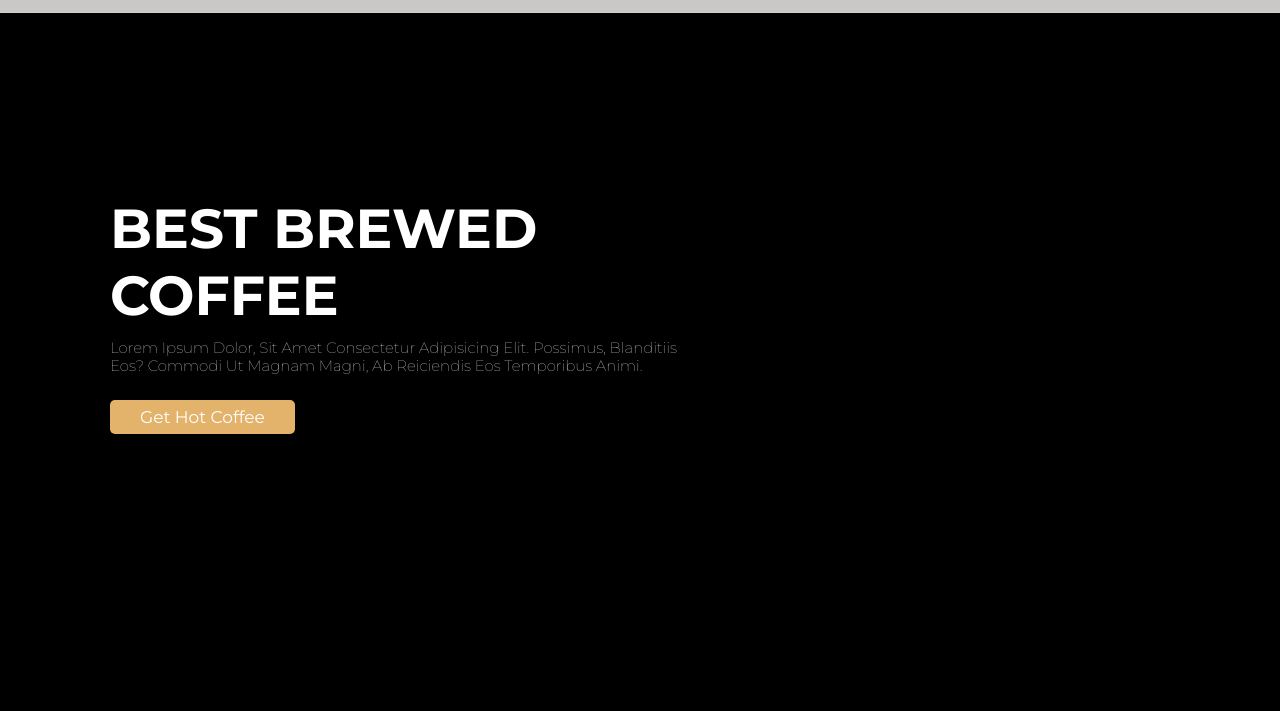
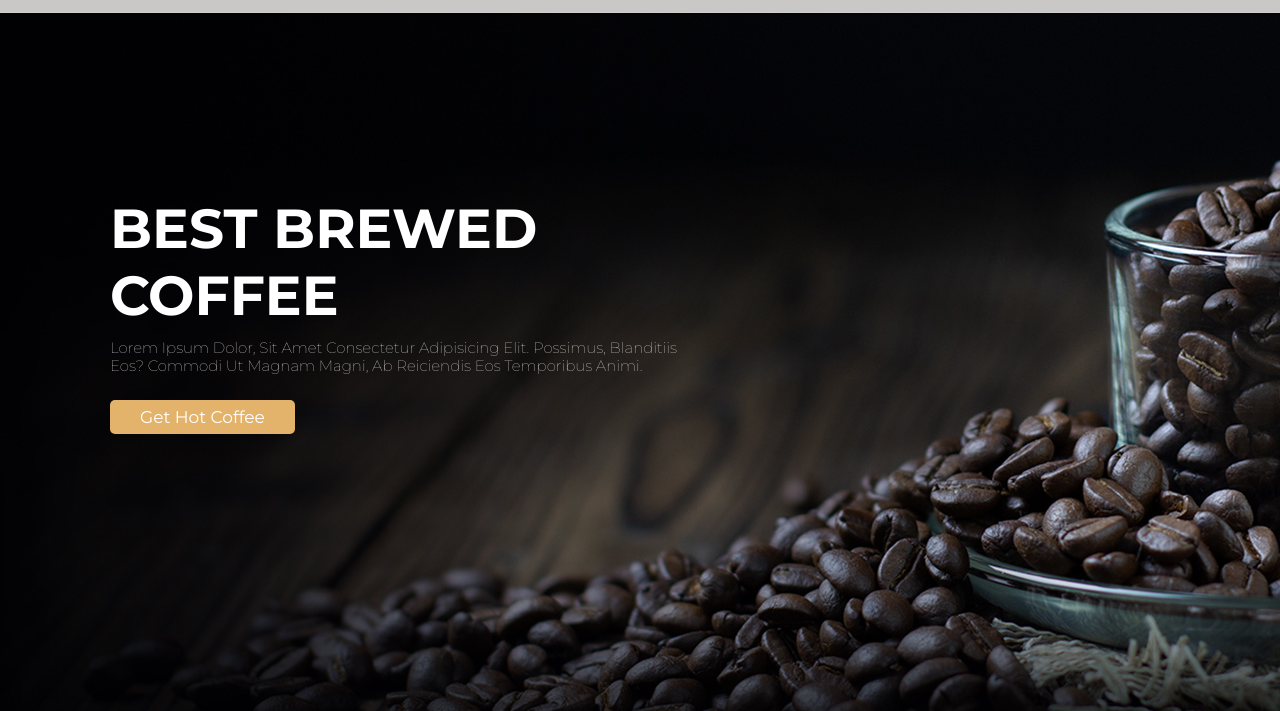
Before and after one commit to kolade07/Coffee-Shop, a plain HTML site: page index.html in a window 1280 px wide. Shown: the part 99-810 px from the top of the page. Drawn offline with Linux system fonts and the light colour scheme.

Commit message:
Update style.css

```diff
--- a/style.css
+++ b/style.css
@@ -221,7 +221,7 @@ body {
   min-height: 100vh;
   display: flex;
   align-items: center;
-  background: url(../IMG/home-img.jpeg) no-repeat;
+  background: url('home-img.jpeg') no-repeat !important;
   background-size: cover;
   background-position: center;
   color: #fff;
```
